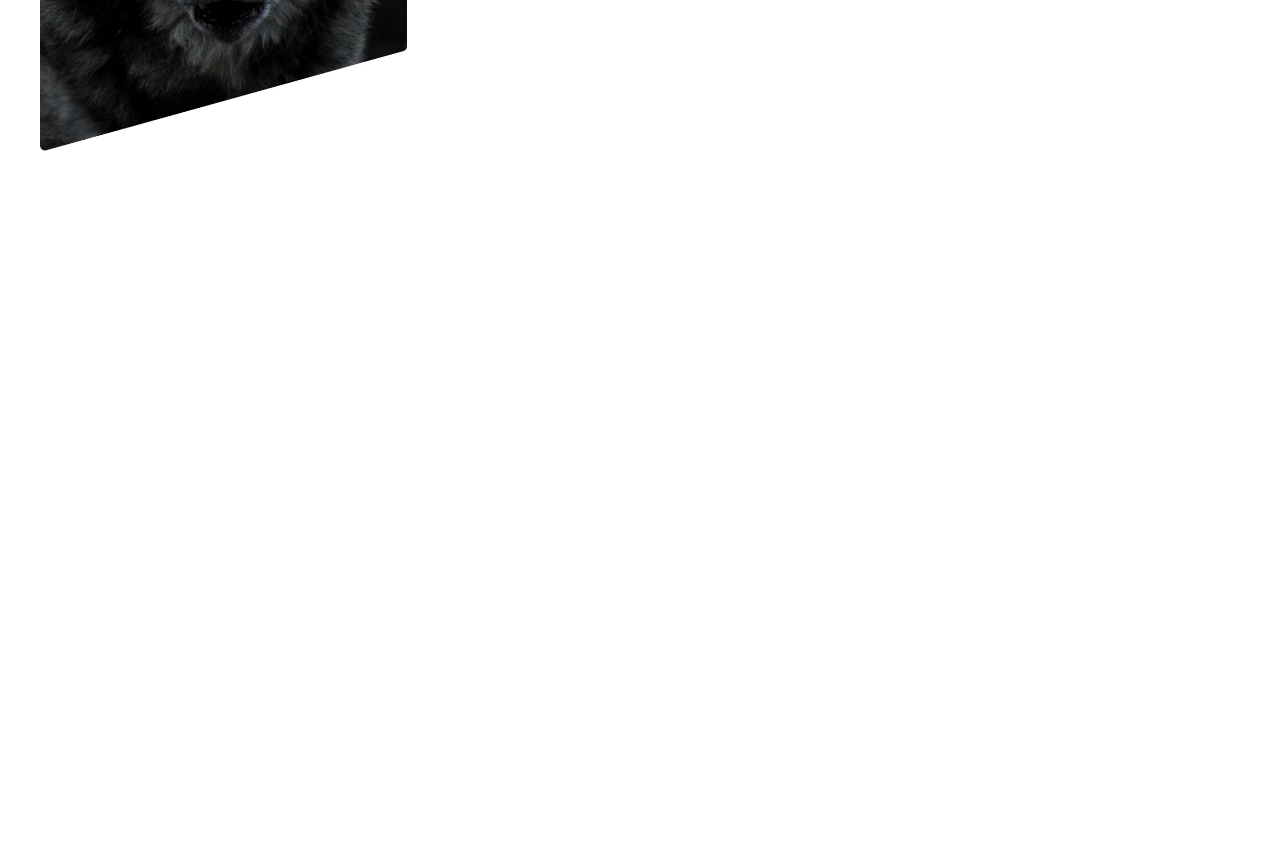
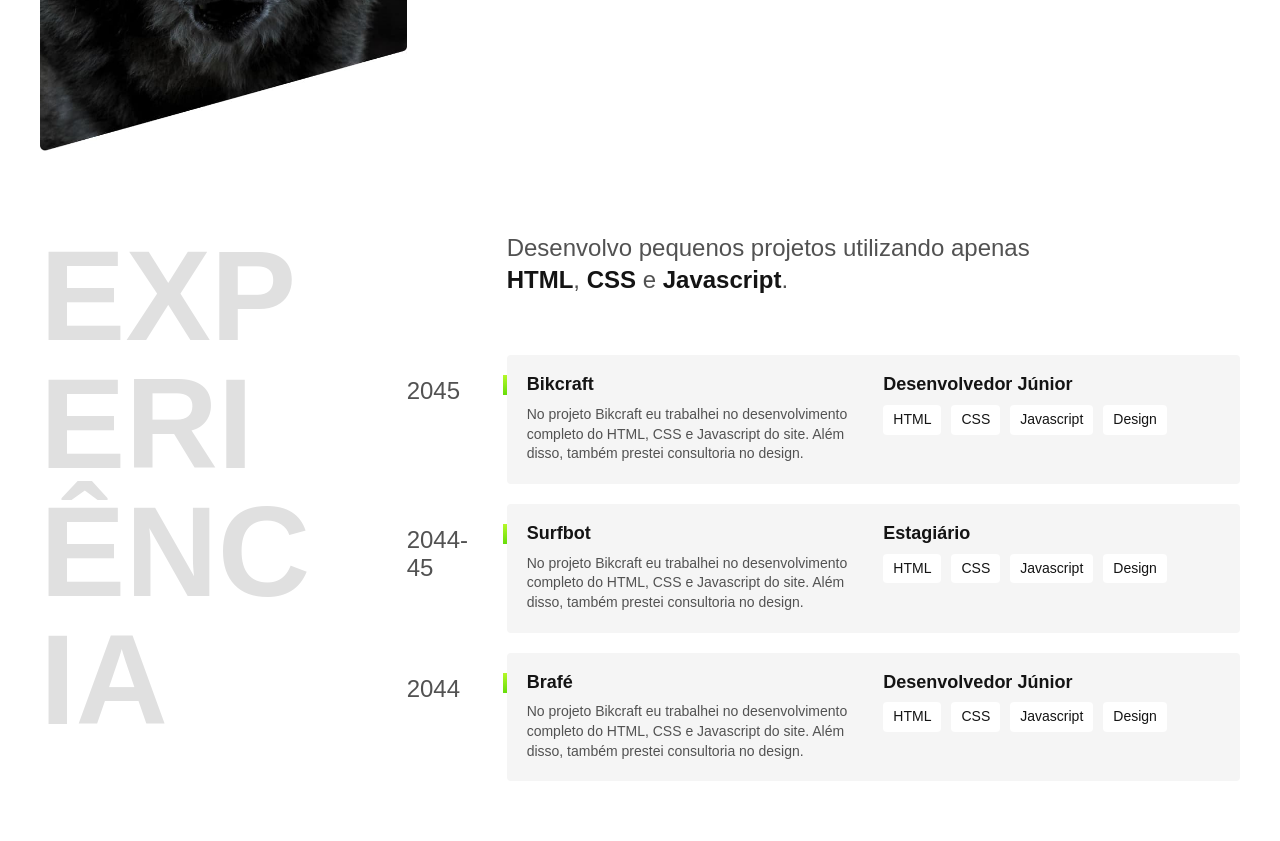
Before and after one commit to Alexandre-Meneghel/pagina-curriculo, a plain HTML site: page index.html in a window 1280 px wide. Shown: the part 536-1377 px from the top of the page. Before the commit the page ends 800 px from the top, so only its background shows below. Drawn offline with Linux system fonts and the light colour scheme.

Commit message:
correção do push anterior

```diff
--- a/css/global.css
+++ b/css/global.css
@@ -21,3 +21,20 @@ img {
   max-width: 100%;
   display: block;
 }
+
+.subtitulo {
+  font-size: 8rem;
+  line-height: 1;
+  text-transform: uppercase;
+  word-break: break-all;
+  max-width: 4ch;
+}
+
+@media (max-width: 800px) {
+.subtitulo {
+  font-size: 3rem;
+  text-transform: capitalize;
+  max-width: initial;
+}
+
+}
--- a/css/style.css
+++ b/css/style.css
@@ -1,3 +1,5 @@
 @import "./global.css";
 @import "./header.css";
 @import "./introducao.css";
+@import "./experiencia.css";
+@import "./formacao.css";
--- a/index.html
+++ b/index.html
@@ -29,6 +29,59 @@
     </div>
   </main>
 
+  <section class="experiencia" id="experiencia" aria-label="Experiência">
+    <h2 class="subtitulo">Experiência</h2>
+    <div>
+      <p class="experiencia-texto">Desenvolvo pequenos projetos utilizando apenas <strong>HTML</strong>,
+        <strong>CSS</strong> e
+        <strong>Javascript</strong>.
+      </p>
+
+      <div class="empresa">
+        <span class="empresa-ano">2045</span>
+        <h3 class="empresa-titulo">Bikcraft</h3>
+        <span class="empresa-titulo">Desenvolvedor Júnior</span>
+        <p class="empresa-texto">No projeto Bikcraft eu trabalhei no desenvolvimento completo do HTML, CSS e Javascript
+          do site. Além disso, também prestei consultoria no design.</p>
+        <ul class="empresa-habilidade">
+          <li>HTML</li>
+          <li>CSS</li>
+          <li>Javascript</li>
+          <li>Design</li>
+        </ul>
+      </div>
+
+      <div class="empresa">
+        <span class="empresa-ano">2044-45</span>
+        <h3 class="empresa-titulo">Surfbot</h3>
+        <span class="empresa-titulo">Estagiário</span>
+        <p class="empresa-texto">No projeto Bikcraft eu trabalhei no desenvolvimento completo do HTML, CSS e Javascript
+          do site. Além disso, também prestei consultoria no design.</p>
+        <ul class="empresa-habilidade">
+          <li>HTML</li>
+          <li>CSS</li>
+          <li>Javascript</li>
+          <li>Design</li>
+        </ul>
+      </div>
+
+      <div class="empresa">
+        <span class="empresa-ano">2044</span>
+        <h3 class="empresa-titulo">Brafé</h3>
+        <span class="empresa-titulo">Desenvolvedor Júnior</span>
+        <p class="empresa-texto">No projeto Bikcraft eu trabalhei no desenvolvimento completo do HTML, CSS e Javascript
+          do site. Além disso, também prestei consultoria no design.</p>
+        <ul class="empresa-habilidade">
+          <li>HTML</li>
+          <li>CSS</li>
+          <li>Javascript</li>
+          <li>Design</li>
+        </ul>
+      </div>
+    </div>
+
+  </section>
+
 </body>
 
 </html>
```
Also changed, not shown: css/formacao.css (added).
